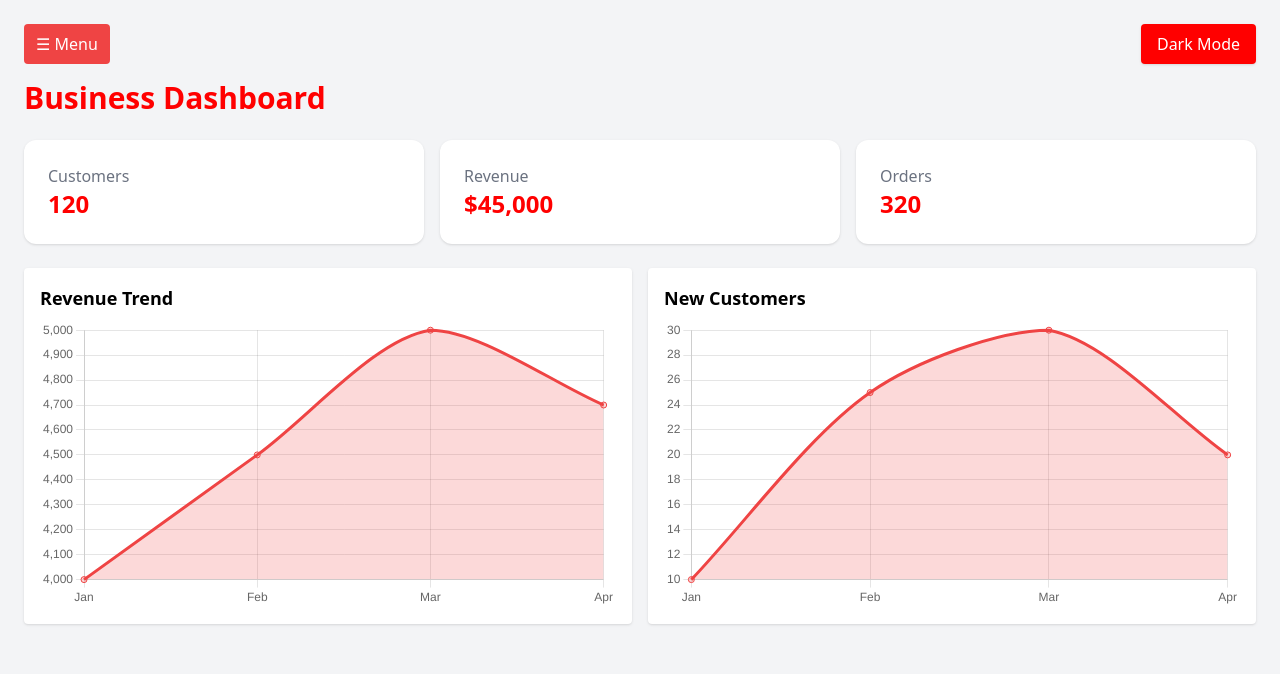
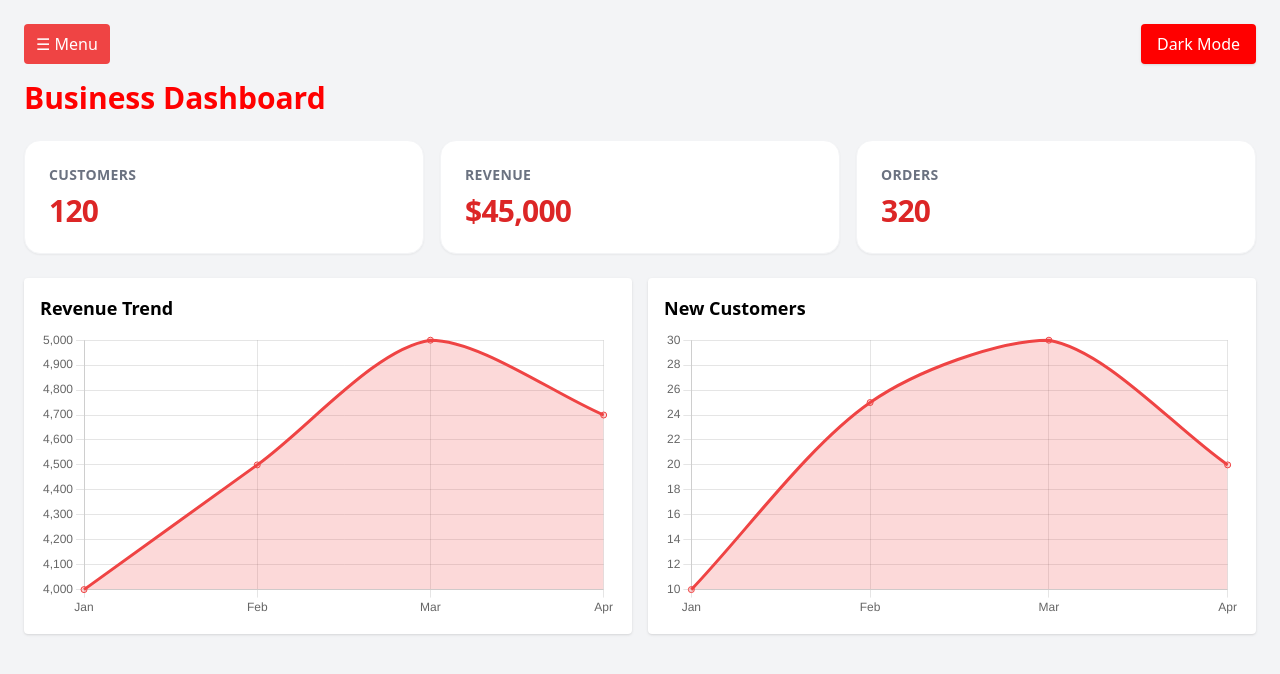
Before and after one commit to Shigosag/Business-Management-System, a React (Vite) app in the folder frontend/: page / in a window 1280 px wide. Shown: the top 674 px of the page. Built offline with nearby package versions, Linux system fonts and the light colour scheme; no server answers.

Commit message:
Update Card.tsx

```diff
--- a/frontend/src/components/Card.tsx
+++ b/frontend/src/components/Card.tsx
@@ -1,11 +1,33 @@
-export default function Card({
-  title,
-  value
-}: { title: string; value: string }) {
+interface CardProps {
+  title: string;
+  value: string | number;
+  subtitle?: string;
+  badge?: string;
+}
+
+export default function Card({ title, value, subtitle, badge }: CardProps) {
   return (
-    <div className="bg-white dark:bg-gray-800 p-6 rounded-xl shadow hover:shadow-lg transition-all">
-      <h3 className="text-gray-500 dark:text-gray-300">{title}</h3>
-      <p className="text-2xl font-bold text-brand">{value}</p>
+    <div className="bg-white dark:bg-gray-800 p-6 rounded-2xl shadow-sm hover:shadow-md border border-gray-100 dark:border-gray-700/60 transition-all duration-200 flex flex-col justify-between">
+      <div className="flex items-center justify-between mb-2">
+        <h3 className="text-sm font-semibold tracking-wide uppercase text-gray-500 dark:text-gray-400">
+          {title}
+        </h3>
+        {badge && (
+          <span className="text-xs font-semibold px-2 py-0.5 rounded-full bg-red-100 dark:bg-red-950/60 text-red-600 dark:text-red-400">
+            {badge}
+          </span>
+        )}
+      </div>
+      <div>
+        <p className="text-3xl font-extrabold text-red-600 dark:text-red-500 tracking-tight">
+          {value}
+        </p>
+        {subtitle && (
+          <p className="text-xs text-gray-400 dark:text-gray-500 mt-1 font-medium">
+            {subtitle}
+          </p>
+        )}
+      </div>
     </div>
   );
 }
```
